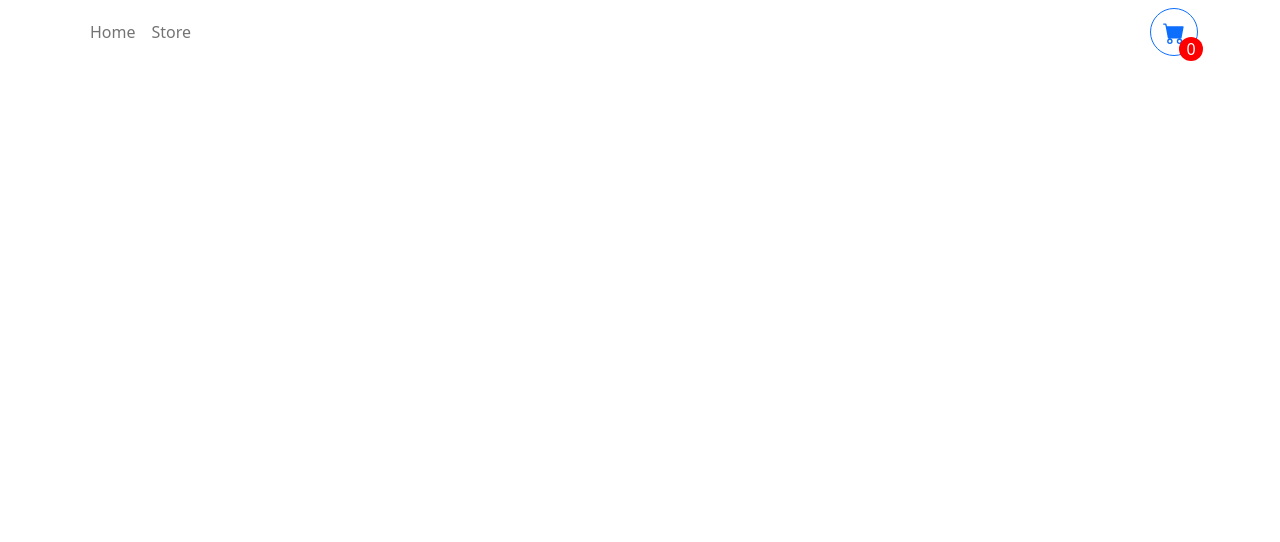
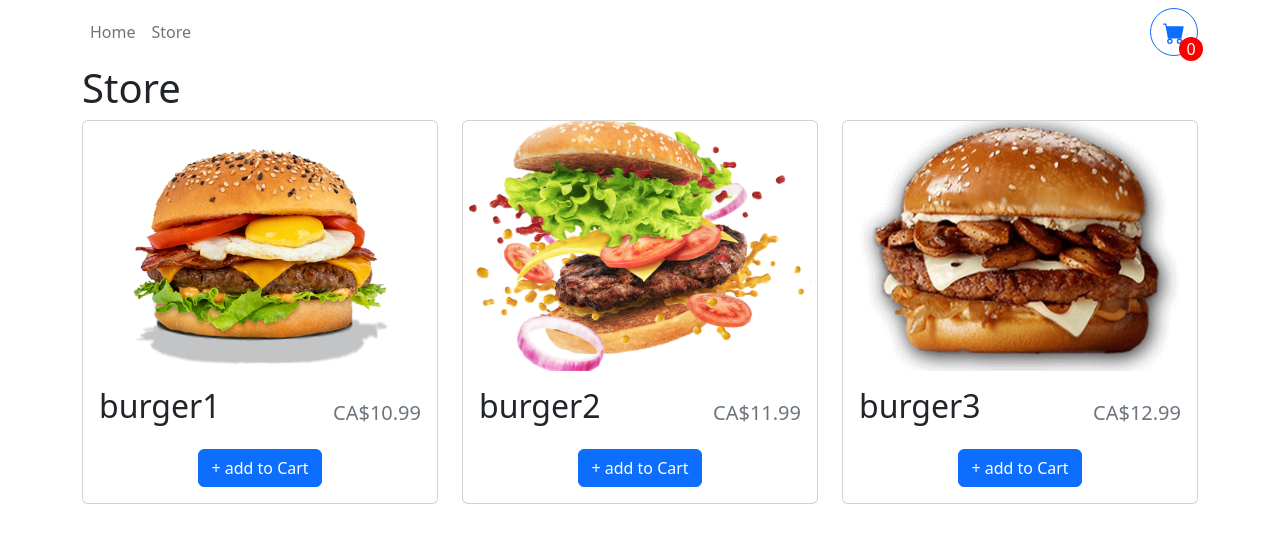
Before and after one commit to BenLiu104/TS-shoppingCart, a React (Vite) app: page /TS-shoppingCart/store in a window 1280 px wide. Before the commit this address had no page. Shown: the top 542 px of the page. Built offline with nearby package versions, Linux system fonts and the light colour scheme.

Commit message:
fix image display problem

```diff
--- a/src/App.tsx
+++ b/src/App.tsx
@@ -12,9 +12,9 @@ function App() {
       <Container>
         <Navbar />
         <Routes>
-          <Route path="/" element={<Home />} />;
-          <Route path="/store" element={<Store />} />;
-          <Route path="/about" element={<About />} />;
+          <Route path="/TS-shoppingCart/" element={<Home />} />;
+          <Route path="/TS-shoppingCart/store" element={<Store />} />;
+          <Route path="/TS-shoppingCart/about" element={<About />} />;
         </Routes>
       </Container>
     </ShoppingCartProvider>
--- a/src/components/Navbar.tsx
+++ b/src/components/Navbar.tsx
@@ -12,10 +12,10 @@ export default function Navbar() {
       <Cart />
       <NavbarBS sticky="top">
         <Nav className="me-auto">
-          <Nav.Link to={'/'} as={Link}>
+          <Nav.Link to={'/TS-shoppingCart/'} as={Link}>
             Home
           </Nav.Link>
-          <Nav.Link to={'/store'} as={Link}>
+          <Nav.Link to={'/TS-shoppingCart/store'} as={Link}>
             Store
           </Nav.Link>
         </Nav>
--- a/src/data/burgers.json
+++ b/src/data/burgers.json
@@ -3,18 +3,18 @@
     "id": 1,
     "price": 10.99,
     "name": "burger1",
-    "imgURL": "/images/egg-burg.png"
+    "imgURL": "/TS-shoppingCart/images/egg-burg.png"
   },
   {
     "id": 2,
     "price": 11.99,
     "name": "burger2",
-    "imgURL": "/images/burg.png"
+    "imgURL": "/TS-shoppingCart/images/burg.png"
   },
   {
     "id": 3,
     "price": 12.99,
     "name": "burger3",
-    "imgURL": "/images/mush-burg.png"
+    "imgURL": "/TS-shoppingCart/images/mush-burg.png"
   }
 ]
```
